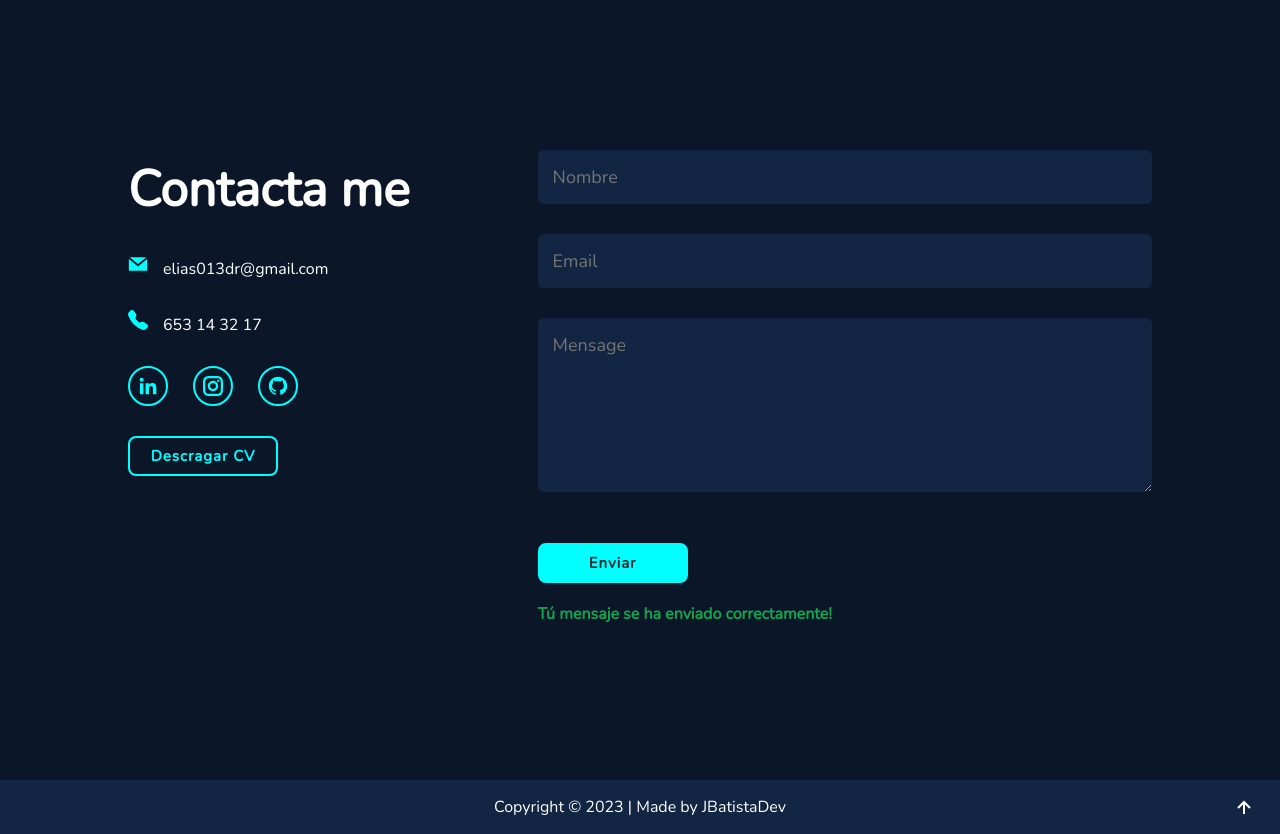
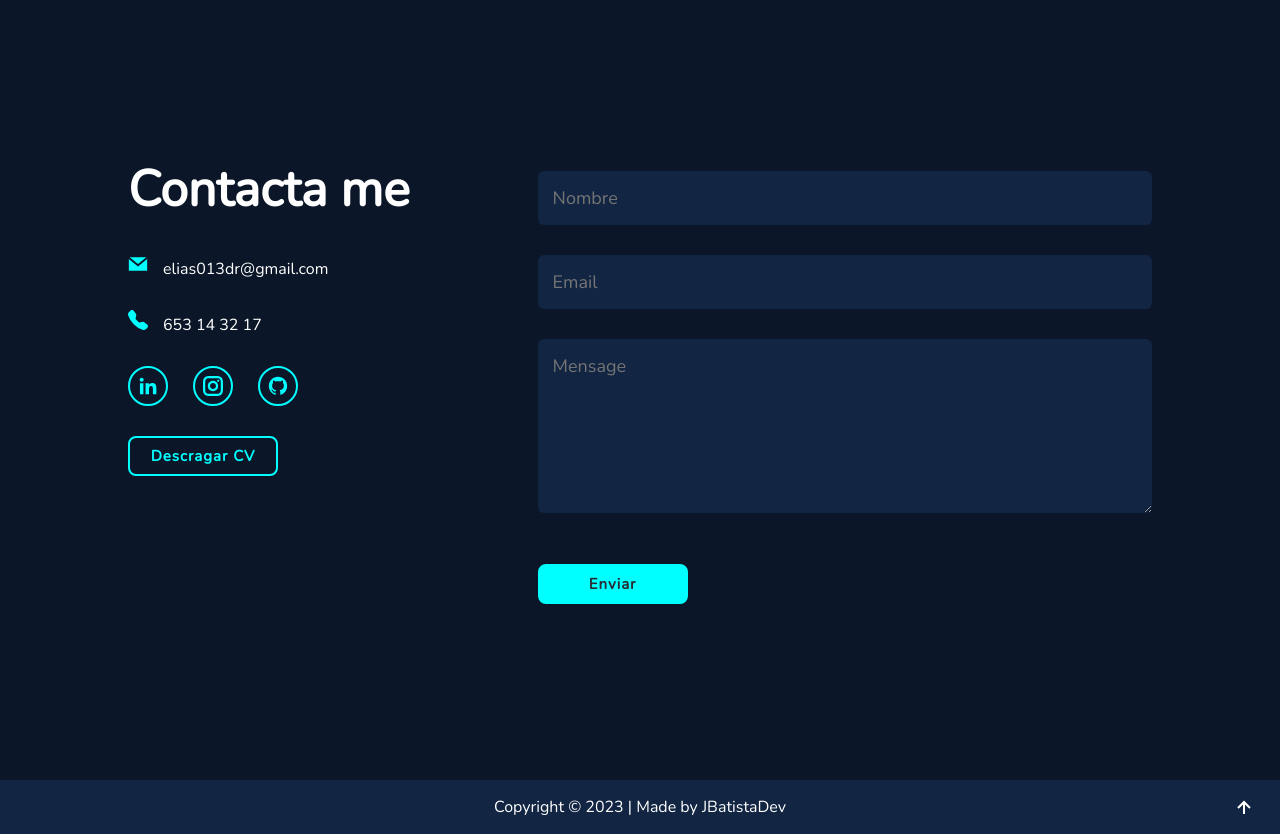
Before and after one commit to j-Eliasdev/Portfolio, a React (Create React App) app: page / in a window 1280 px wide. Shown: the part 3220-4054 px from the top of the page. Built offline with nearby package versions, Linux system fonts and the light colour scheme.

Commit message:
Formik + google sheets

```diff
--- a/src/views/contactView/index.js
+++ b/src/views/contactView/index.js
@@ -1,5 +1,6 @@
-import React from "react";
+import React, { useState } from "react";
 import { Container } from "./components";
+import { Formik, Form, Field } from "formik";
 import {
   GrLinkedinOption,
   GrInstagram,
@@ -10,6 +11,19 @@ import { BsFillTelephoneFill } from "react-icons/bs";
 import PDFCV from "../../assets/img/my-cv.pdf";
 
 export default function ContactView() {
+  const [formSend, SetFormSend] = useState(false);
+
+  // ----------Envia formulario a la api de google sheets---------------------
+  function FormularioE() {
+    const form = document.forms["submit-to-google-sheet"];
+    fetch(
+      "https://script.google.com/macros/s/AKfycbwTBUuSkZk7Sdn3P_2G657pA_THP2hAJwb5xUM2nySs_5DKofZXIkNzXefS6uIhVH07Dg/exec",
+      { method: "POST", body: new FormData(form) }
+    )
+      .then((response) => console.log("Success!", response))
+      .catch((error) => console.error("Error!", error));
+  }
+
   return (
     <Container>
       <div className="col-left">
@@ -41,15 +55,72 @@ export default function ContactView() {
         </div>
       </div>
       <div className="col-right">
-        <form>
-          <input type="text" name="Name" placeholder="Nombre" required />
-          <input type="email" name="Email" placeholder="Email" required />
-          <textarea name="Message" rows="6" placeholder="Mensage" />
-          <button type="submit" className="btn-form">
-            Enviar
-          </button>
-        </form>
-        <span id="msg">Tú mensaje se ha enviado correctamente!</span>
+        <Formik
+          initialValues={{
+            nombre: "",
+            email: "",
+            mensaje: "",
+          }}
+          validate={(valores) => {
+            let errores = {};
+
+            // validacion nombre
+
+            if (!valores.nombre) {
+              errores.nombre = "Por favor ingresa un nombre";
+            } else if (!/^[a-zA-ZÀ-ÿ\s]{1,40}$/.test(valores.nombre)) {
+              errores.nombre =
+                "El nombre solo puede contener letras y espacios";
+            }
+
+            // validacion email
+
+            if (!valores.email) {
+              errores.email = "Por favor ingresa un email";
+            } else if (
+              !/^[a-zA-Z0-9_.+-]+@[a-zA-Z0-9-]+\.[a-zA-Z0-9-.]+$/.test(
+                valores.email
+              )
+            ) {
+              errores.email =
+                "El email solo puede contener letras, números, puntos, guiones y guion bajo";
+            }
+            return errores;
+          }}
+          onSubmit={(values, { resetForm }) => {
+            console.log(values);
+            FormularioE();
+            resetForm();
+            SetFormSend(true);
+            setTimeout(() => SetFormSend(false), 5000);
+          }}
+        >
+          {({ errors, touched }) => (
+            <Form name="submit-to-google-sheet">
+              <Field name="nombre" placeholder="Nombre" required />
+              {errors.nombre && touched.nombre ? (
+                <div className="error">{errors.nombre}</div>
+              ) : null}
+
+              <Field name="email" placeholder="Email" required />
+              {errors.email && touched.email ? (
+                <div className="error">{errors.email}</div>
+              ) : null}
+              <Field
+                as="textarea"
+                name="mensaje"
+                rows="6"
+                placeholder="Mensage"
+              />
+
+              <button type="submit" className="btn-form">
+                Enviar
+              </button>
+            </Form>
+          )}
+        </Formik>
+
+        {formSend && <span id="msg">Formulario enviado con exito!</span>}
       </div>
     </Container>
   );
```
